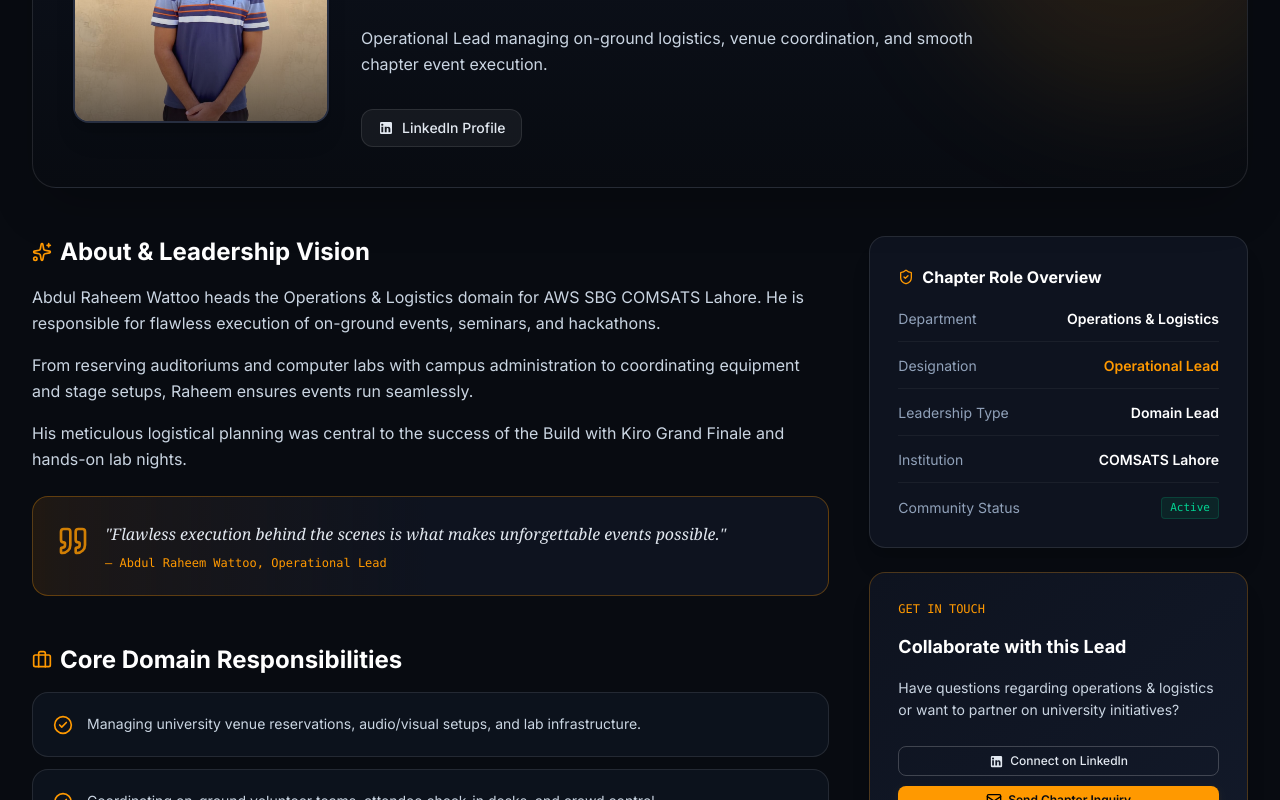
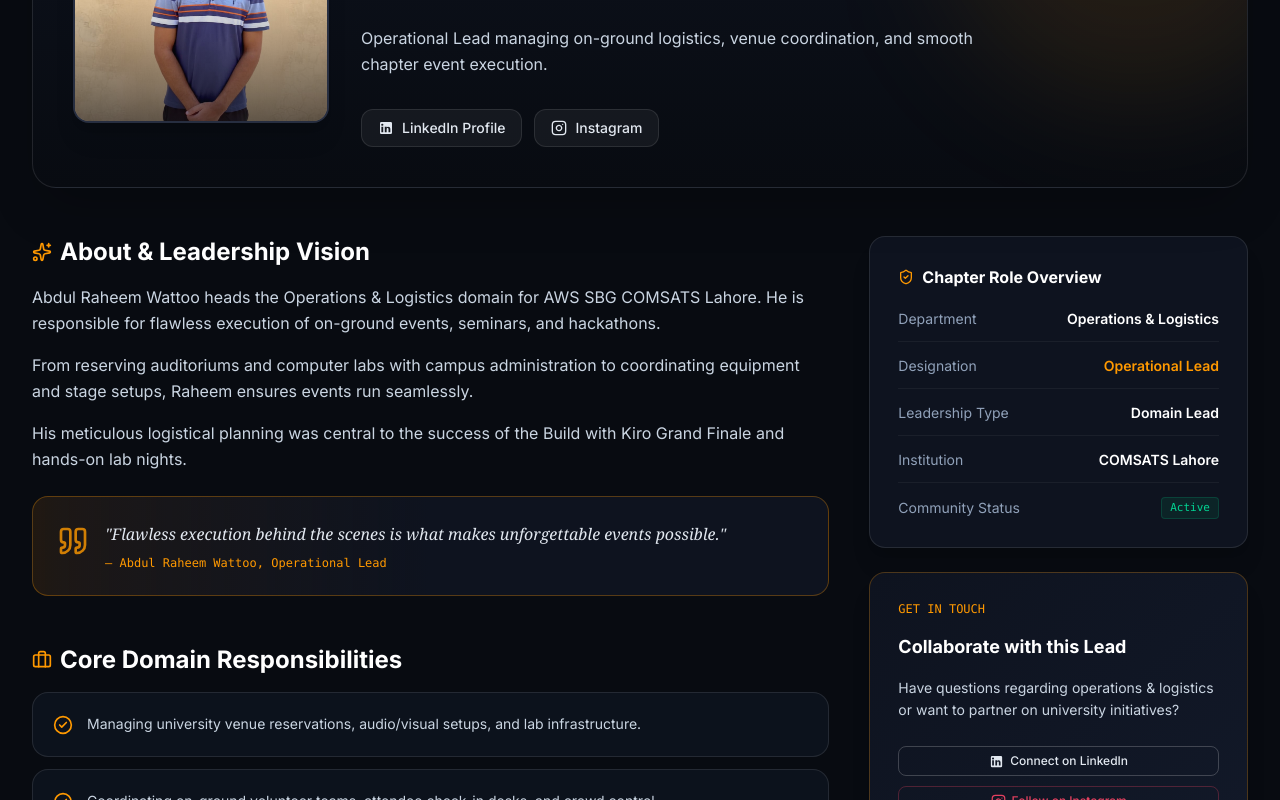
Before and after one commit to ahmadjawad533/aws-sbg-comsats-lahore, a React (Vite) app: page /team/abdul-raheem-wattoo in a window 1280 px wide. Shown: the part 380-1180 px from the top of the page. Built offline with nearby package versions, Linux system fonts and the light colour scheme.

Commit message:
feat(team): add official LinkedIn and Instagram social links for all 11 team members

```diff
--- a/src/components/cards/TeamCard.tsx
+++ b/src/components/cards/TeamCard.tsx
@@ -5,7 +5,7 @@
 import { Badge } from '@/components/common/Badge';
 import { generateInitials } from '@/utils/formatting';
 import { cn } from '@/utils/cn';
-import { LinkedinIcon, GithubIcon, LinktreeIcon } from '@/components/common/BrandIcons';
+import { LinkedinIcon, GithubIcon, LinktreeIcon, InstagramIcon } from '@/components/common/BrandIcons';
 
 export interface TeamCardProps {
   member: TeamMember;
@@ -108,6 +108,19 @@
                 <LinkedinIcon size={15} />
               </a>
             )}
+            {member.instagramUrl && (
+              <a
+                href={member.instagramUrl}
+                target="_blank"
+                rel="noopener noreferrer"
+                onClick={(e) => e.stopPropagation()}
+                className="p-1.5 rounded-lg bg-white/[0.04] text-slate-400 hover:text-[#E4405F] hover:bg-[#E4405F]/15 transition-colors focus-visible:ring-2 focus-visible:ring-[#FF9900]"
+                aria-label={`${member.name} on Instagram`}
+                title={`${member.name} on Instagram`}
+              >
+                <InstagramIcon size={15} />
+              </a>
+            )}
             {member.githubUrl && (
               <a
                 href={member.githubUrl}
--- a/src/data/team.ts
+++ b/src/data/team.ts
@@ -20,6 +20,7 @@
   photoUrl: string;
   imageTitle: string;
   linkedinUrl?: string;
+  instagramUrl?: string;
   githubUrl?: string;
   linktreeUrl?: string;
   portfolioUrl?: string;
@@ -70,7 +71,8 @@
     email: 'awscloudclubcomsatslahore@gmail.com',
     photoUrl: '/team/ahmad-jawad-bandesha.jpeg',
     imageTitle: 'Ahmad Jawad Bandesha - Chapter Lead',
-    linkedinUrl: 'https://www.linkedin.com/in/ahmadjawad533/',
+    linkedinUrl: 'https://www.linkedin.com/in/ahmadjawad533',
+    instagramUrl: 'https://www.instagram.com/ahmadjawad.533',
     githubUrl: 'https://github.com/ahmadjawad533',
     linktreeUrl: 'https://linktr.ee/ahmadjawad.533',
     portfolioUrl: 'https://iahmadjawad533.wixsite.com/my-site',
@@ -107,8 +109,8 @@
     quote: 'Building cohesive community structures where student talent can thrive and lead.',
     photoUrl: '/team/areej-fatima.jpeg',
     imageTitle: 'Areej Fatima - Deputy Lead',
-    linkedinUrl: 'https://www.linkedin.com/company/aws-cloud-club-cui-lahore',
-    githubUrl: 'https://github.com/aws-sbg-comsats-lahore',
+    linkedinUrl: 'https://www.linkedin.com/in/areej-fatima-4a0881350?utm_source=share_via&utm_content=profile&utm_medium=member_android',
+    instagramUrl: 'https://www.instagram.com/areejfatimaaa__?stkn=NGs3NXA4bTh5MmZk',
     isLeadRole: true,
   },
   {
@@ -140,8 +142,8 @@
     quote: 'Making cloud computing accessible, interactive, and welcoming for every learner.',
     photoUrl: '/team/ghanwa-kashif.jpeg',
     imageTitle: 'Ghanwa Kashif - Deputy Co-Lead',
-    linkedinUrl: 'https://www.linkedin.com/company/aws-cloud-club-cui-lahore',
-    githubUrl: 'https://github.com/aws-sbg-comsats-lahore',
+    linkedinUrl: 'https://www.linkedin.com/in/ghanwa-k-135991287?utm_source=share_via&utm_content=profile&utm_medium=member_android',
+    instagramUrl: 'https://www.instagram.com/ghan3a?stkn=MXNtam4waG44dGl1cA==',
     isLeadRole: false,
   },
 
@@ -175,8 +177,8 @@
     quote: 'Architecture is not just diagrams on a whiteboard — it is resilient systems running in the cloud.',
     photoUrl: '/team/rana-asad-ur-rehman.jpeg',
     imageTitle: 'Rana Asad ur Rehman - Technical Lead',
-    linkedinUrl: 'https://www.linkedin.com/company/aws-cloud-club-cui-lahore',
-    githubUrl: 'https://github.com/aws-sbg-comsats-lahore',
+    linkedinUrl: 'https://www.linkedin.com/in/rana-asad-ur-rahman-0a2457339?utm_source=share_via&utm_content=profile&utm_medium=member_android',
+    instagramUrl: 'https://www.instagram.com/ranaasad4622?stkn=MTd6NnNkd2R6d2RoZw==',
     isLeadRole: true,
   },
   {
@@ -208,8 +210,8 @@
     quote: 'The fastest way to learn the cloud is to break things, fix them, and build again.',
     photoUrl: '/team/dawood-ahmad.jpeg',
     imageTitle: 'Dawood Ahmad - Technical C0-Lead',
-    linkedinUrl: 'https://www.linkedin.com/company/aws-cloud-club-cui-lahore',
-    githubUrl: 'https://github.com/aws-sbg-comsats-lahore',
+    linkedinUrl: 'https://www.linkedin.com/in/dawoodahmedjavid?utm_source=share_via&utm_content=profile&utm_medium=member_android',
+    instagramUrl: 'https://www.instagram.com/d.ahmed.jv?stkn=bXJ3N2ZsanZrd2Zo',
     isLeadRole: false,
   },
 
@@ -243,7 +245,8 @@
     quote: 'Design gives technology its voice, turning complex ideas into compelling community stories.',
     photoUrl: '/team/hajra-momin.jpeg',
     imageTitle: 'Hajra Momin - Creative Media Lead',
-    linkedinUrl: 'https://www.linkedin.com/company/aws-cloud-club-cui-lahore',
+    linkedinUrl: 'https://www.linkedin.com/in/hajra-momin-1779a8246?utm_source=share_via&utm_content=profile&utm_medium=member_android',
+    instagramUrl: 'https://www.instagram.com/photogram.hm?stkn=ZWNmZGQxdzQyMmc=',
     isLeadRole: true,
   },
   {
@@ -275,7 +278,8 @@
     quote: 'Every pixel should reflect the energy, ambition, and passion of our builder community.',
     photoUrl: '/team/zarwa-ayaz.jpeg',
     imageTitle: 'Zarwa Ayaz - Creative Media Co-Lead',
-    linkedinUrl: 'https://www.linkedin.com/company/aws-cloud-club-cui-lahore',
+    linkedinUrl: 'https://www.linkedin.com/in/zarwaayaz?utm_source=share_via&utm_content=profile&utm_medium=member_android',
+    instagramUrl: 'https://www.instagram.com/zarrr_05_?stkn=MzFsM28yemNmbmhj',
     isLeadRole: false,
   },
 
@@ -309,7 +313,8 @@
     quote: 'Flawless execution behind the scenes is what makes unforgettable events possible.',
     photoUrl: '/team/abdul-raheem-wattoo.jpeg',
     imageTitle: 'Abdul Raheem Wattoo - Operational Lead',
-    linkedinUrl: 'https://www.linkedin.com/company/aws-cloud-club-cui-lahore',
+    linkedinUrl: 'https://www.linkedin.com/in/abdul-raheem-wattoo?utm_source=share_via&utm_content=profile&utm_medium=member_android',
+    instagramUrl: 'https://www.instagram.com/a.raheem_.w?stkn=MWdyNzQ0OHlwdDJhaA==',
     isLeadRole: true,
   },
   {
@@ -341,7 +346,8 @@
     quote: 'Creating a seamless, welcoming event experience for every student who walks through our doors.',
     photoUrl: '/team/tehreem-abdul-sattar.jpeg',
     imageTitle: 'Tehreem Abdul Sattar - Operational Co-Lead',
-    linkedinUrl: 'https://www.linkedin.com/company/aws-cloud-club-cui-lahore',
+    linkedinUrl: 'https://www.linkedin.com/in/tehreem-abdul-sattar-0341b4327?utm_source=share_via&utm_content=profile&utm_medium=member_android',
+    instagramUrl: 'https://www.instagram.com/urfav_reems?stkn=NG1rYmh6b3lra2dv',
     isLeadRole: false,
   },
 
@@ -375,7 +381,8 @@
     quote: 'Collaboration multiplies impact — when communities unite, builders build the future.',
     photoUrl: '/team/sundas-abid.jpeg',
     imageTitle: 'Sundas Abid - Partnership and Outreach Lead',
-    linkedinUrl: 'https://www.linkedin.com/company/aws-cloud-club-cui-lahore',
+    linkedinUrl: 'https://www.linkedin.com/in/sundasabid?utm_source=share_via&utm_content=profile&utm_medium=member_android',
+    instagramUrl: 'https://www.instagram.com/sundasabid.26?stkn=MXFkN3Q0dTM3eW92Mw==',
     isLeadRole: true,
   },
   {
@@ -407,7 +414,8 @@
     quote: 'Connecting passionate minds to build opportunities that outlast any single event.',
     photoUrl: '/team/hafsa-qureshi.jpeg',
     imageTitle: 'Hafsa Qureshi - Partnership & Outreach Co-Lead',
-    linkedinUrl: 'https://www.linkedin.com/company/aws-cloud-club-cui-lahore',
+    linkedinUrl: 'https://www.linkedin.com/in/hafsaqureshi-visionlane?utm_source=share_via&utm_content=profile&utm_medium=member_android',
+    instagramUrl: 'https://www.instagram.com/_hafsaqureshii__?stkn=MTBsNnZxdDlqbHc5Ng==',
     isLeadRole: false,
   },
 ];
--- a/src/pages/MemberDetailPage.tsx
+++ b/src/pages/MemberDetailPage.tsx
@@ -6,7 +6,7 @@
 import { Badge } from '@/components/common/Badge';
 import { Button } from '@/components/common/Button';
 import { EventCard } from '@/components/cards/EventCard';
-import { LinkedinIcon, GithubIcon, LinktreeIcon } from '@/components/common/BrandIcons';
+import { LinkedinIcon, GithubIcon, LinktreeIcon, InstagramIcon } from '@/components/common/BrandIcons';
 import { generateInitials } from '@/utils/formatting';
 import { cn } from '@/utils/cn';
 import {
@@ -180,6 +180,18 @@
                 >
                   <LinkedinIcon size={16} />
                   <span>LinkedIn Profile</span>
+                </a>
+              )}
+
+              {member.instagramUrl && (
+                <a
+                  href={member.instagramUrl}
+                  target="_blank"
+                  rel="noopener noreferrer"
+                  className="inline-flex items-center gap-2 px-4 py-2 rounded-xl bg-white/[0.05] hover:bg-[#E4405F]/20 border border-white/10 hover:border-[#E4405F]/50 text-xs sm:text-sm font-medium text-slate-200 hover:text-[#E4405F] transition-colors"
+                >
+                  <InstagramIcon size={16} />
+                  <span>Instagram</span>
                 </a>
               )}
 
@@ -390,6 +402,19 @@
                 </Button>
               )}
 
+              {member.instagramUrl && (
+                <Button
+                  href={member.instagramUrl}
+                  isExternal
+                  variant="outline"
+                  size="sm"
+                  className="w-full justify-center text-[#E4405F] border-[#E4405F]/30 hover:bg-[#E4405F]/10"
+                  leftIcon={<InstagramIcon size={15} />}
+                >
+                  Follow on Instagram
+                </Button>
+              )}
+
               {member.linktreeUrl && (
                 <Button
                   href={member.linktreeUrl}
```
